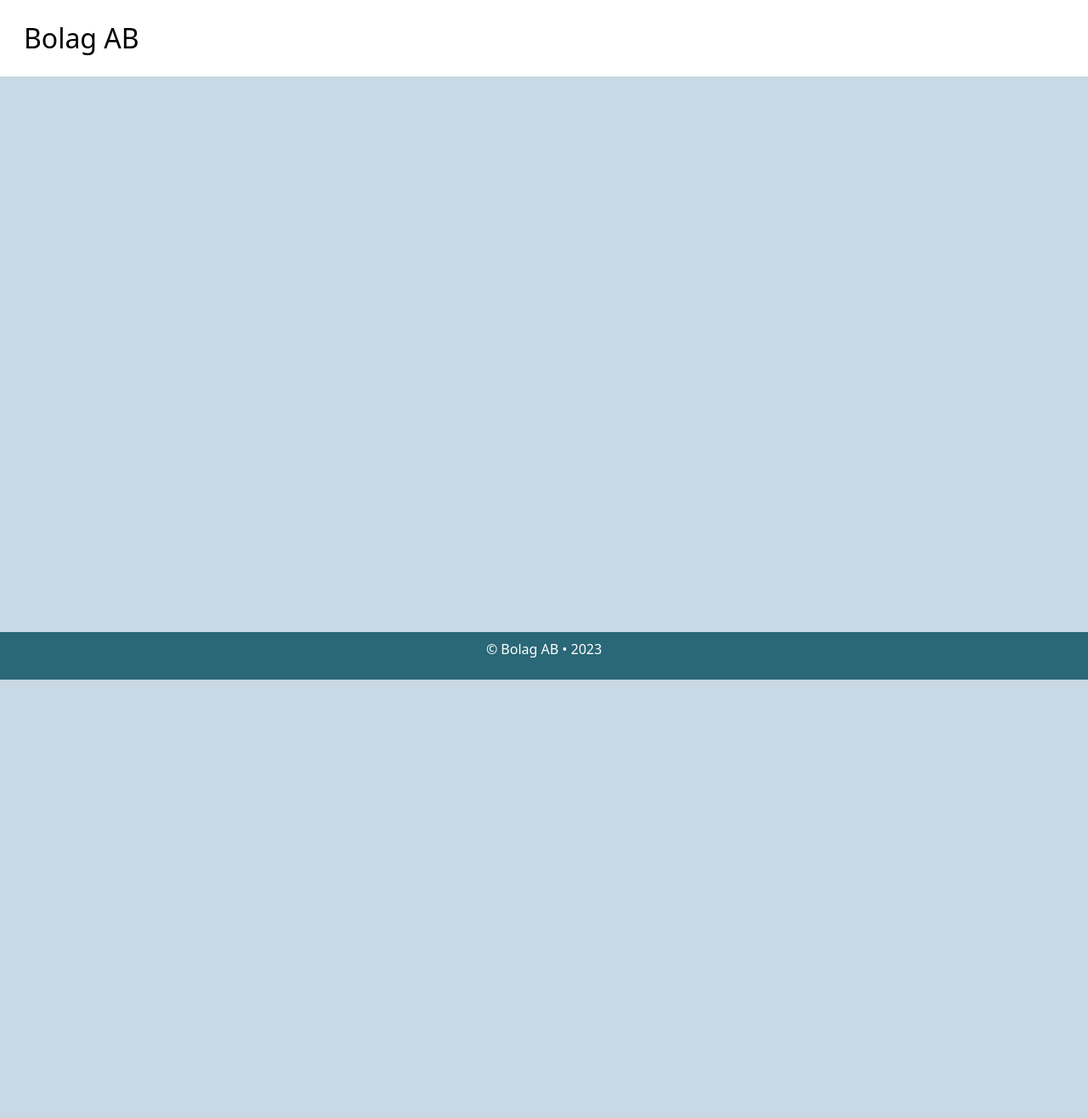
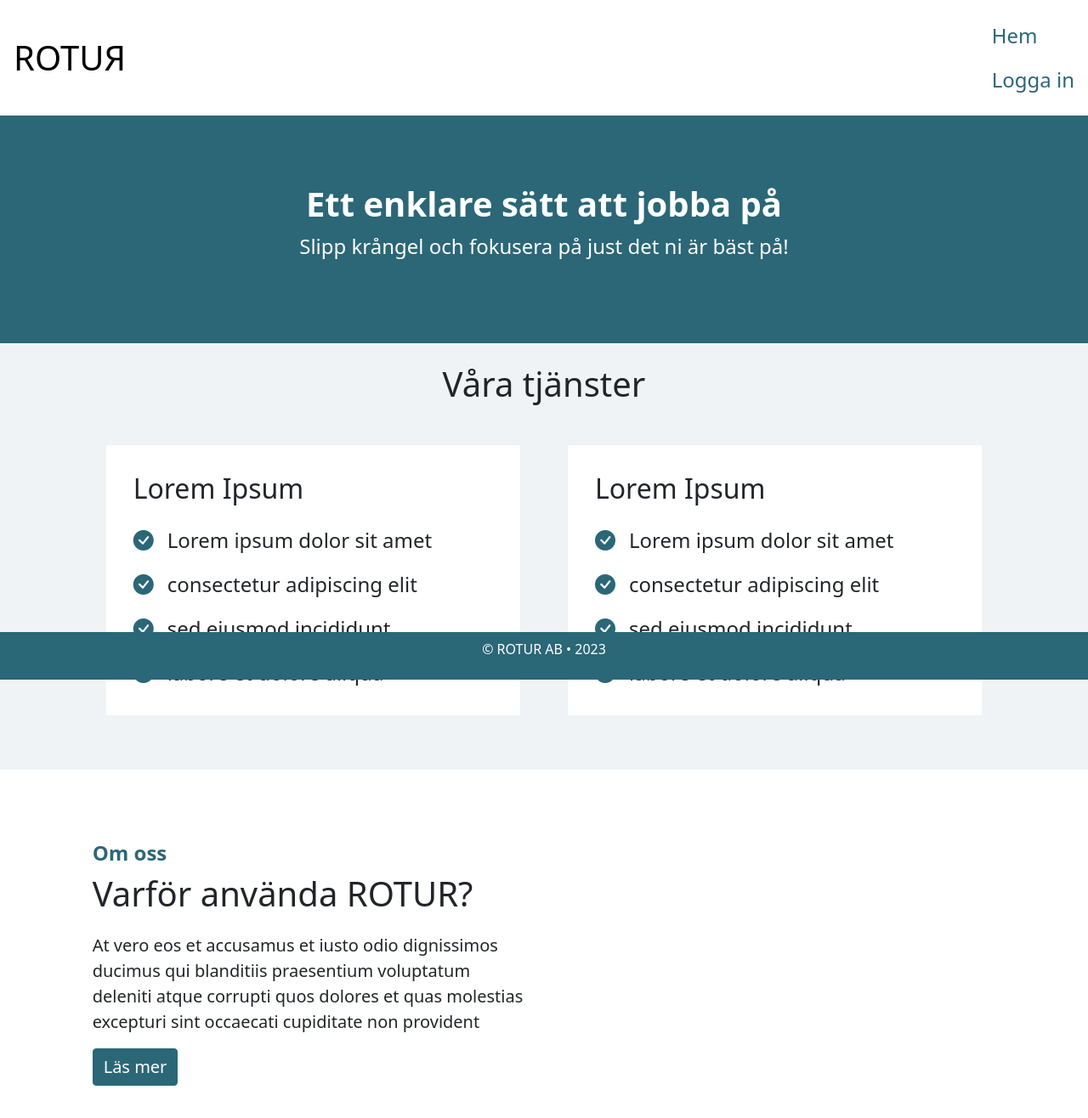
Before and after one commit to Sefikmehicic/sefikmehicic.github.io, an Angular app: page /Home in a window 1280 px wide. Before the commit this address led to /. Shown: the top 1316 px of the page at 85% size. Before the commit the page ends 800 px from the top, so only its background shows below. Built offline with nearby package versions, Linux system fonts and the light colour scheme.

Commit message:
Added home page.

```diff
--- a/package.json
+++ b/package.json
@@ -18,6 +18,7 @@
     "@angular/platform-browser": "^14.2.0",
     "@angular/platform-browser-dynamic": "^14.2.0",
     "@angular/router": "^14.2.0",
+    "bootstrap-icons": "^1.10.3",
     "ngx-bootstrap": "^9.0.0",
     "rxjs": "~7.5.0",
     "tslib": "^2.3.0",
--- a/src/app/app-routing.module.ts
+++ b/src/app/app-routing.module.ts
@@ -3,10 +3,12 @@ import { RouterModule, Routes } from '@angular/router';
 import { LoginComponent } from './login/login.component';
 import { SearchComponent } from './search/search.component';
 import { SearchHistoryComponent } from './search-history/search-history.component';
+import { HomeComponent } from './home/home.component';
 
 const routes: Routes = [
+  { path: '', redirectTo: '/Home', pathMatch: 'full'},
+  { path: 'Home', component: HomeComponent},
   { path: 'Login', component: LoginComponent },
-  { path: '', redirectTo: '/Login', pathMatch: 'full'},
   { path: 'Search', component: SearchComponent},
   { path: 'Search/History', component: SearchHistoryComponent}
 ];
--- a/src/app/app.component.css
+++ b/src/app/app.component.css
@@ -6,6 +6,11 @@
 
 .navbar-brand {
     cursor: pointer;
+}
+
+.navbar-brand {
+    text-decoration: none;
+    color: inherit;
 }
 
 .router-outlet {
@@ -22,3 +27,7 @@
     color: white;
     text-align: center;
 }
+
+.nav-link {
+    color: #2A6777;
+}
--- a/src/app/app.component.html
+++ b/src/app/app.component.html
@@ -1,22 +1,25 @@
 <nav class="navbar">
-    <div class="container-fluid">
-      <span class="navbar-brand fs-2" routerLink="/">
-        Bolag AB
-      </span>
-      <!-- <span class="d-flex" role="search">
-        <button class="btn btn-outline-success" type="submit">Omar Jama</button>
-      </span> -->
-    </div>
-  </nav>
+  <a class="navbar-brand fs-1" routerLink="/">
+    ROTUЯ
+  </a>
+  <ul class="navbar-nav mr-auto">
+    <li class="nav-item">
+      <a class="nav-link fs-4" routerLink="/">Hem</a>
+    </li>
+    <li class="nav-item">
+      <a class="nav-link fs-4" routerLink="/Login">Logga in</a>
+    </li>
+  </ul>
+</nav>
 
 <div class="router-outlet">
-    <router-outlet></router-outlet>
+  <router-outlet></router-outlet>
 </div>
 
 <div class="footer">
   <div class="row">
     <div class="col">
-      <p>&#169; Bolag AB &#x2022; 2023</p>
+      <p>&#169; ROTUR AB &#x2022; 2023</p>
     </div>
   </div>
 </div>
--- a/src/app/app.component.ts
+++ b/src/app/app.component.ts
@@ -6,5 +6,5 @@ import { Component } from '@angular/core';
   styleUrls: ['./app.component.css']
 })
 export class AppComponent {
-  title = 'Bolag AB';
+  title = 'ROTUR';
 }
--- a/src/app/app.module.ts
+++ b/src/app/app.module.ts
@@ -8,13 +8,15 @@ import { LoginComponent } from './login/login.component';
 import { ModalModule, BsModalService } from 'ngx-bootstrap/modal';
 import { SearchComponent } from './search/search.component';
 import { SearchHistoryComponent } from './search-history/search-history.component';
+import { HomeComponent } from './home/home.component';
 
 @NgModule({
   declarations: [
     AppComponent,
     LoginComponent,
     SearchComponent,
-    SearchHistoryComponent
+    SearchHistoryComponent,
+    HomeComponent
   ],
   imports: [
     BrowserModule,
--- /dev/null
+++ b/src/app/home/home.component.css
@@ -0,0 +1,38 @@
+.hero {
+    background-color: #2b6777;
+    color: white;
+}
+
+.hero-text {
+    padding-top: 10vh;
+    padding-bottom: 10vh;
+    text-align: center;
+}
+
+.gray-part {
+    background-color: #EFF3F6;
+}
+
+.card {
+    background-color: white;
+    border-radius: 0;
+    border: 0;
+}
+
+.card-body {
+    border-radius: 25px !important;
+}
+
+.bi {
+    color: #2b6777;
+    font-size: 1.5rem;
+}
+
+.point-text {
+    color: #2b6777;
+}
+
+.om-oss {
+    padding-top: 10vh;
+    padding-bottom: 10vh;
+}
--- /dev/null
+++ b/src/app/home/home.component.html
@@ -0,0 +1,46 @@
+<div class="container-fluid hero">
+    <div class="row">
+        <div class="col-lg-6 offset-lg-3 hero-text">
+            <h1 class="fw-bold">Ett enklare sätt att jobba på</h1>
+            <p class="fs-4">Slipp krångel och fokusera på just det ni är bäst på!</p>
+        </div>
+    </div>
+</div>
+<div class="row gray-part pb-5">
+    <div class="text-center">
+        <h2 class="fs-1 p-4">Våra tjänster</h2>
+    </div>
+    <div class="col-lg-5 offset-lg-1">
+        <div class="card m-3">
+            <div class="card-body">
+                <h5 class="card-header-text fs-2 p-3">Lorem Ipsum</h5>
+                <p class="fs-4"><i class="bi bi-check-circle-fill p-3"></i>Lorem ipsum dolor sit amet</p>
+                <p class="fs-4"><i class="bi bi-check-circle-fill p-3"></i>consectetur adipiscing elit</p>
+                <p class="fs-4"><i class="bi bi-check-circle-fill p-3"></i>sed eiusmod incididunt</p>
+                <p class="fs-4"><i class="bi bi-check-circle-fill p-3"></i>labore et dolore aliqua</p>
+            </div>
+        </div>
+    </div>
+    <div class="col-lg-5">
+        <div class="card m-3">
+            <div class="card-body">
+                <h5 class="card-header-text fs-2 p-3">Lorem Ipsum</h5>
+                <p class="fs-4"><i class="bi bi-check-circle-fill p-3"></i>Lorem ipsum dolor sit amet</p>
+                <p class="fs-4"><i class="bi bi-check-circle-fill p-3"></i>consectetur adipiscing elit</p>
+                <p class="fs-4"><i class="bi bi-check-circle-fill p-3"></i>sed eiusmod incididunt</p>
+                <p class="fs-4"><i class="bi bi-check-circle-fill p-3"></i>labore et dolore aliqua</p>
+            </div>
+        </div>
+    </div>
+</div>
+<div class="row">
+    <div class="col-lg-5 offset-1 om-oss">
+        <p class="fs-4 mb-0 fw-bold point-text">Om oss</p>
+        <p class="fs-1">Varför använda ROTUR?</p>
+        <p class="fs-5">At vero eos et accusamus et iusto odio dignissimos ducimus qui blanditiis praesentium voluptatum deleniti atque corrupti quos dolores et quas molestias excepturi sint occaecati cupiditate non provident</p>
+        <button class="btn btn-primary fs-5">Läs mer</button>
+    </div>
+    <div class="col-lg-5">
+
+    </div>
+</div>
--- /dev/null
+++ b/src/app/home/home.component.ts
@@ -0,0 +1,15 @@
+import { Component, OnInit } from '@angular/core';
+
+@Component({
+  selector: 'app-home',
+  templateUrl: './home.component.html',
+  styleUrls: ['./home.component.css']
+})
+export class HomeComponent implements OnInit {
+
+  constructor() { }
+
+  ngOnInit(): void {
+  }
+
+}
--- a/src/app/login/login.component.html
+++ b/src/app/login/login.component.html
@@ -36,7 +36,7 @@
             </div>
             <hr class="col-lg-8 offset-lg-2 text-center"/>
             <div class="col-lg-6 offset-lg-3 text-center">
-                <h4>Inte medlem på Bolag AB än?</h4>
+                <h4>Inte medlem på ROTUR än?</h4>
             </div>
             <div class="col-auto text-center">
                 <button (click)="openModal(template)" class="btn btn-secondary">Skapa konto</button>
--- a/src/index.html
+++ b/src/index.html
@@ -2,7 +2,7 @@
 <html lang="en">
 <head>
   <meta charset="utf-8">
-  <title>Bolag AB</title>
+  <title>ROTUR</title>
   <base href="/">
   <meta name="viewport" content="width=device-width, initial-scale=1">
   <link rel="icon" type="image/x-icon" href="favicon.ico">
--- a/src/styles.css
+++ b/src/styles.css
@@ -1,6 +1,7 @@
 /* You can add global styles to this file, and also import other style files */
+@import '~bootstrap-icons/font/bootstrap-icons';
 body{
-    background-color: #c8d8e4;
+    background-color: white;
 }
 
 /* .card{
@@ -15,18 +16,18 @@ body{
 }
 
 .btn-primary {
-    background-color: #52ab98;
-    border-color: #52ab98;
+    background-color: #2b6777;
+    border-color: #2b6777;
 }
 
 .btn-primary:hover {
-    background-color: #418979;
-    border-color: #418979;
+    background-color: #1e505e;
+    border-color: #1e505e;
 }
 
 .btn-primary:focus {
-    background-color: #52ab98;
-    border-color: #52ab98;
+    background-color: #2b6777;
+    border-color: #2b6777;
 }
 
 .link{
```
Also changed, not shown: 9 other files (tests, documents, lock files or other folders).
